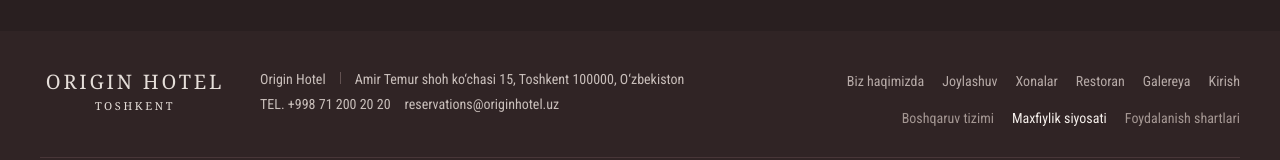
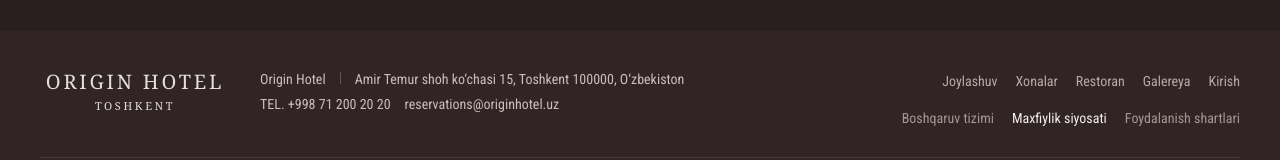
Before and after one commit to dilbek077/origin-hotel, a React (Vite) app: page / in a window 1280 px wide. Shown: the part 4168-4328 px from the top of the page. Built offline with nearby package versions, Linux system fonts and the light colour scheme.

Commit message:
Design: Footerdan 'Biz haqimizda' havolasi olib tashlandi

```diff
--- a/src/pages/LandingPage.tsx
+++ b/src/pages/LandingPage.tsx
@@ -543,7 +543,6 @@ function CTA() {
 function Footer() {
   const year = new Date().getFullYear();
   const links = [
-    { href: '#benefits', label: 'Biz haqimizda' },
     { href: '#contact', label: 'Joylashuv' },
     { href: '#rooms', label: 'Xonalar' },
     { href: '#dining', label: 'Restoran' },
```
